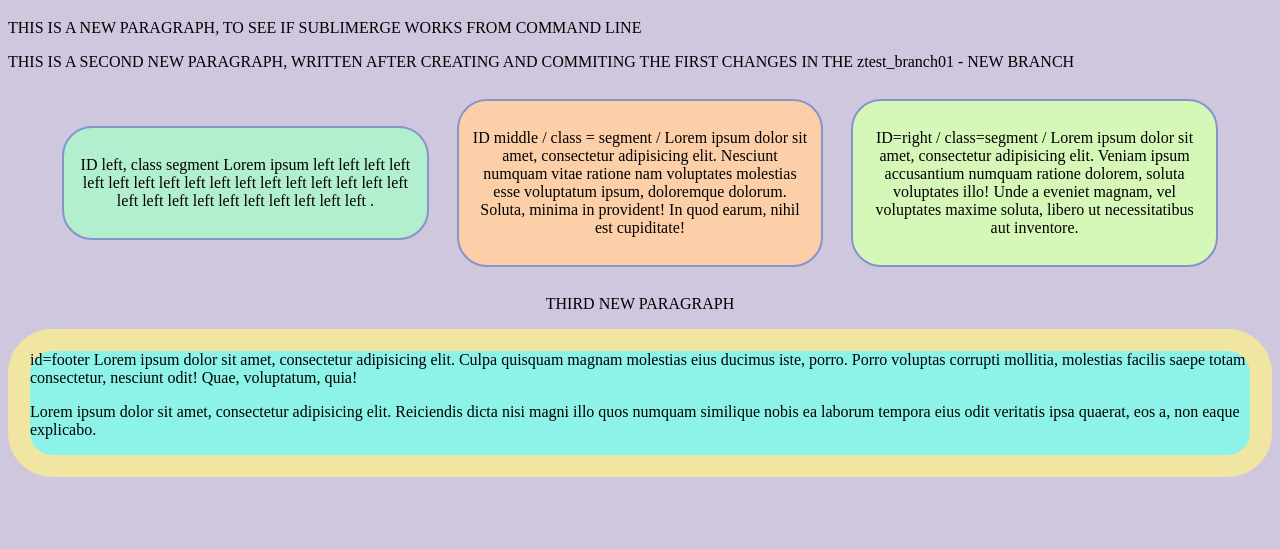
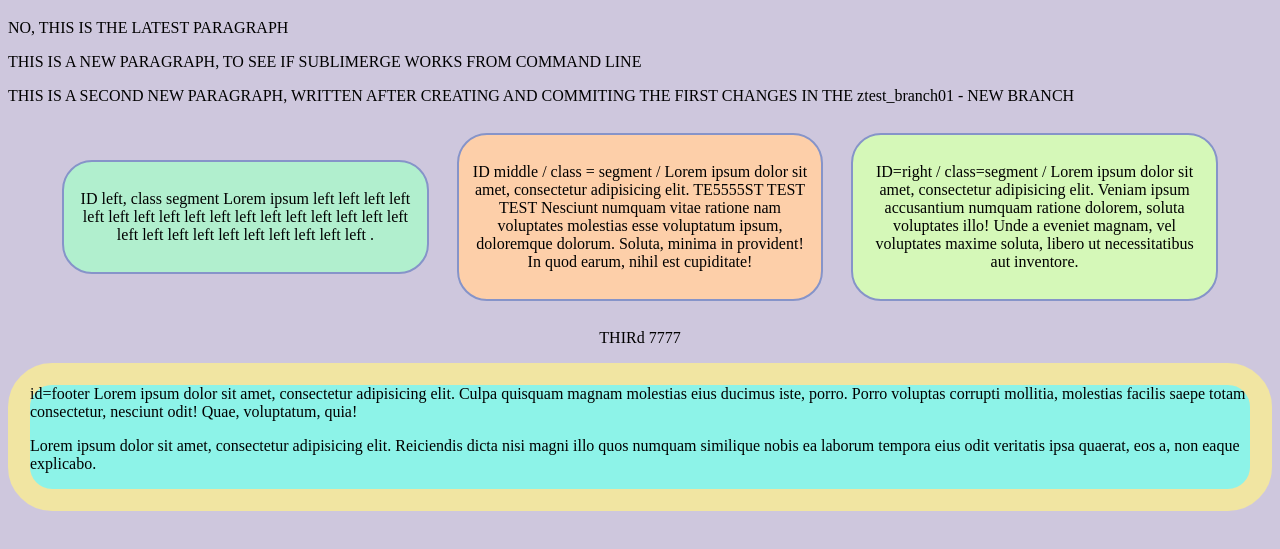
Before and after one commit to yunam6/project_333, a plain HTML site: page index.html in a window 1280 px wide. Shown: the part 65-614 px from the top of the page. Drawn offline with Linux system fonts and the light colour scheme.

Commit message:
No, THIS is the LATEST PARAGRAPH

```diff
--- a/index.html
+++ b/index.html
@@ -7,15 +7,16 @@
 </head>
 <body>
 <h1 class="big_heading">This is H1 with class of 'big_heading'</h1>
-<!-- THIS IS A COMMENT -->
+<!-- THIS IS A COMMENT YYYY- adding TEXT TO THIS -->
+<p>NO, THIS IS THE LATEST PARAGRAPH </p>
 <p>THIS IS A NEW PARAGRAPH, TO SEE IF SUBLIMERGE WORKS FROM COMMAND LINE </p>
 <p>THIS IS A SECOND NEW PARAGRAPH, WRITTEN AFTER CREATING AND COMMITING THE FIRST
    CHANGES IN THE ztest_branch01 - NEW BRANCH</p>
 <div id="container">
 	<div id="left" class="segment"><p>ID left, class segment Lorem ipsum left left left left left left left left left left left left left left left left left left left left left left left left left left left .</p></div>
-	<div id="middle" class="segment"><p>ID middle / class = segment / Lorem ipsum dolor sit amet, consectetur adipisicing elit. Nesciunt numquam vitae ratione nam voluptates molestias esse voluptatum ipsum, doloremque dolorum. Soluta, minima in provident! In quod earum, nihil est cupiditate!</p></div>
+	<div id="middle" class="segment"><p>ID middle / class = segment / Lorem ipsum dolor sit amet, consectetur adipisicing elit. TE5555ST TEST TEST Nesciunt numquam vitae ratione nam voluptates molestias esse voluptatum ipsum, doloremque dolorum. Soluta, minima in provident! In quod earum, nihil est cupiditate!</p></div>
 	<div id="right" class="segment"><p>ID=right / class=segment / Lorem ipsum dolor sit amet, consectetur adipisicing elit. Veniam ipsum accusantium numquam ratione dolorem, soluta voluptates illo! Unde a eveniet magnam, vel voluptates maxime soluta, libero ut necessitatibus aut inventore.</p></div>
-	<p>THIRD NEW PARAGRAPH </p>
+	<p>THIRd 7777 </p>
 
 </div>
 <div id="footer">id=footer  Lorem ipsum dolor sit amet, consectetur adipisicing elit. Culpa quisquam magnam molestias eius ducimus iste, porro. Porro voluptas corrupti mollitia, molestias facilis saepe totam consectetur, nesciunt odit! Quae, voluptatum, quia!
```
